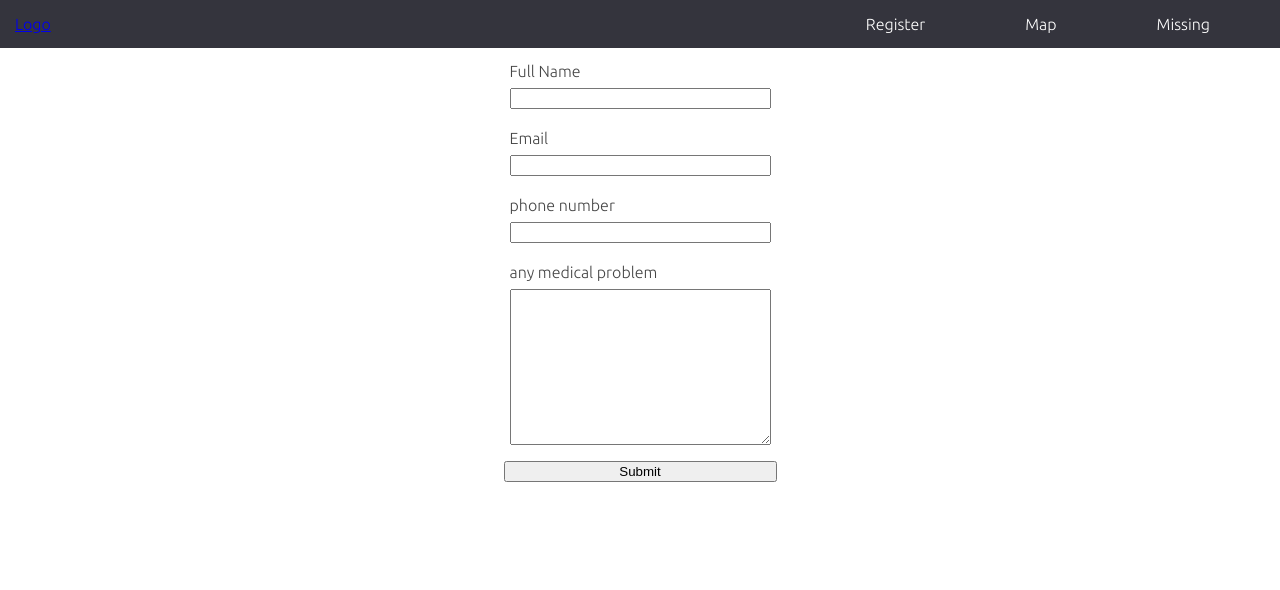
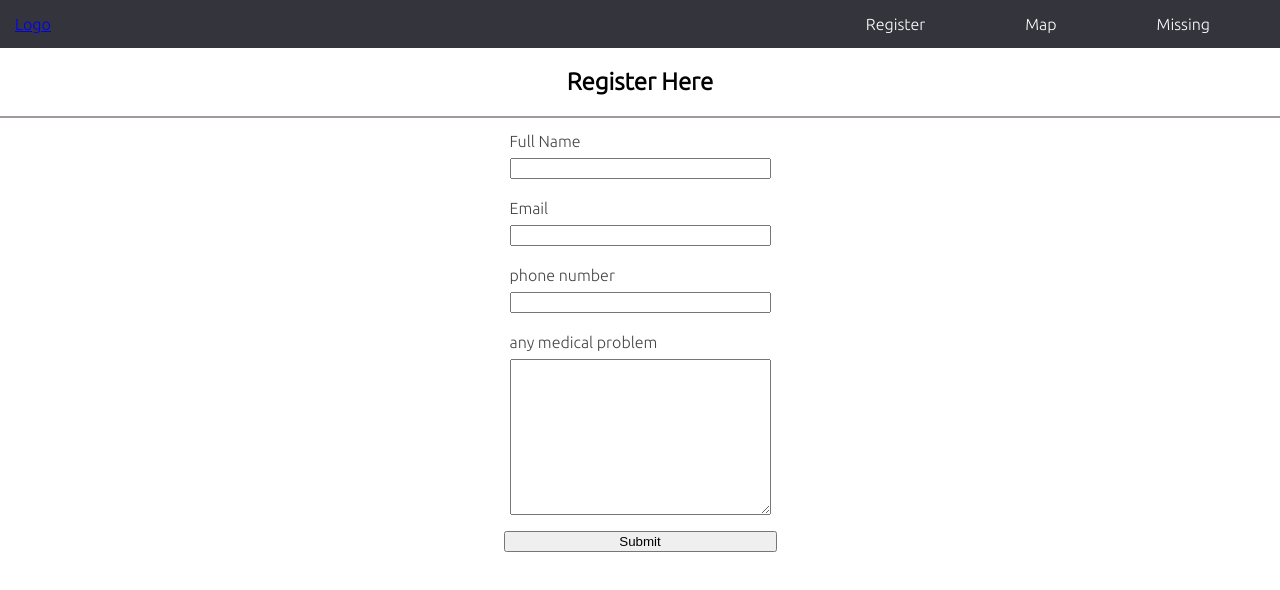
Before and after one commit to manmeet199/Disaster-Relief, a React (Create React App) app in the folder frontend/: page /register in a window 1280 px wide. Shown: the top 590 px of the page. Built offline with nearby package versions, Linux system fonts and the light colour scheme.

Commit message:
missing component created

```diff
--- a/frontend/src/components/register/register.css
+++ b/frontend/src/components/register/register.css
@@ -1,6 +1,12 @@
 .form-container {
   display: flex;
   justify-content: center;
+  flex-direction: column;
+  align-items: center;
+}
+.seperator {
+  width: 100%;
+  border: 1px solid rgb(161, 154, 154);
 }
 .form {
   display: flex;
--- a/frontend/src/components/register/register.jsx
+++ b/frontend/src/components/register/register.jsx
@@ -42,6 +42,8 @@ class Register extends Component {
   render() {
     return (
       <div className="form-container">
+        <h2>Register Here</h2>
+        <div className="seperator"></div>
         <form onSubmit={this.handleSubmit} className="form">
           <div className="form-element">
             <label htmlFor="fullName">Full Name</label>
```
Also changed, not shown: frontend/src/components/missing/missing.jsx (added, +18 -0 lines), frontend/src/components/missing/missing.css (added).
